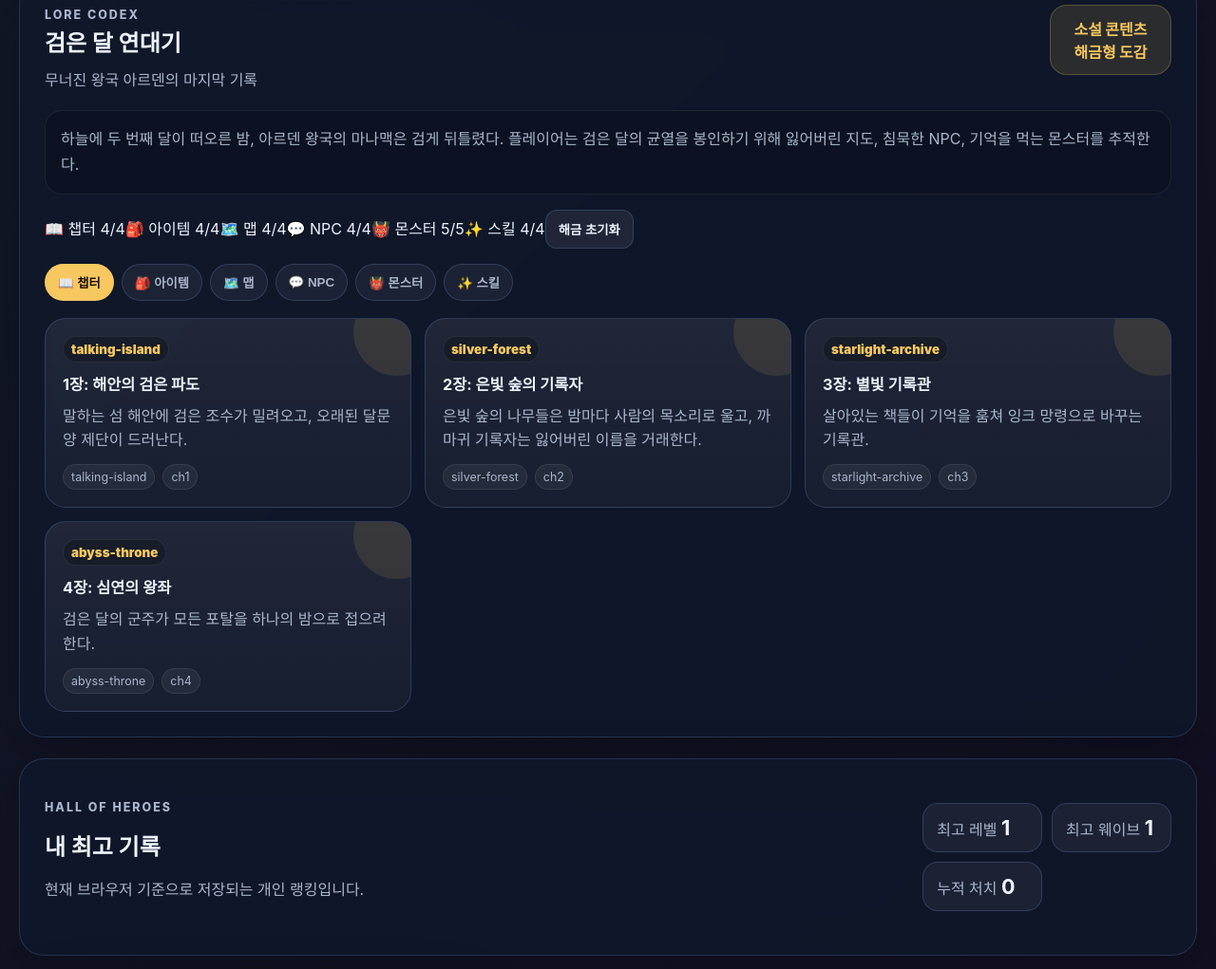
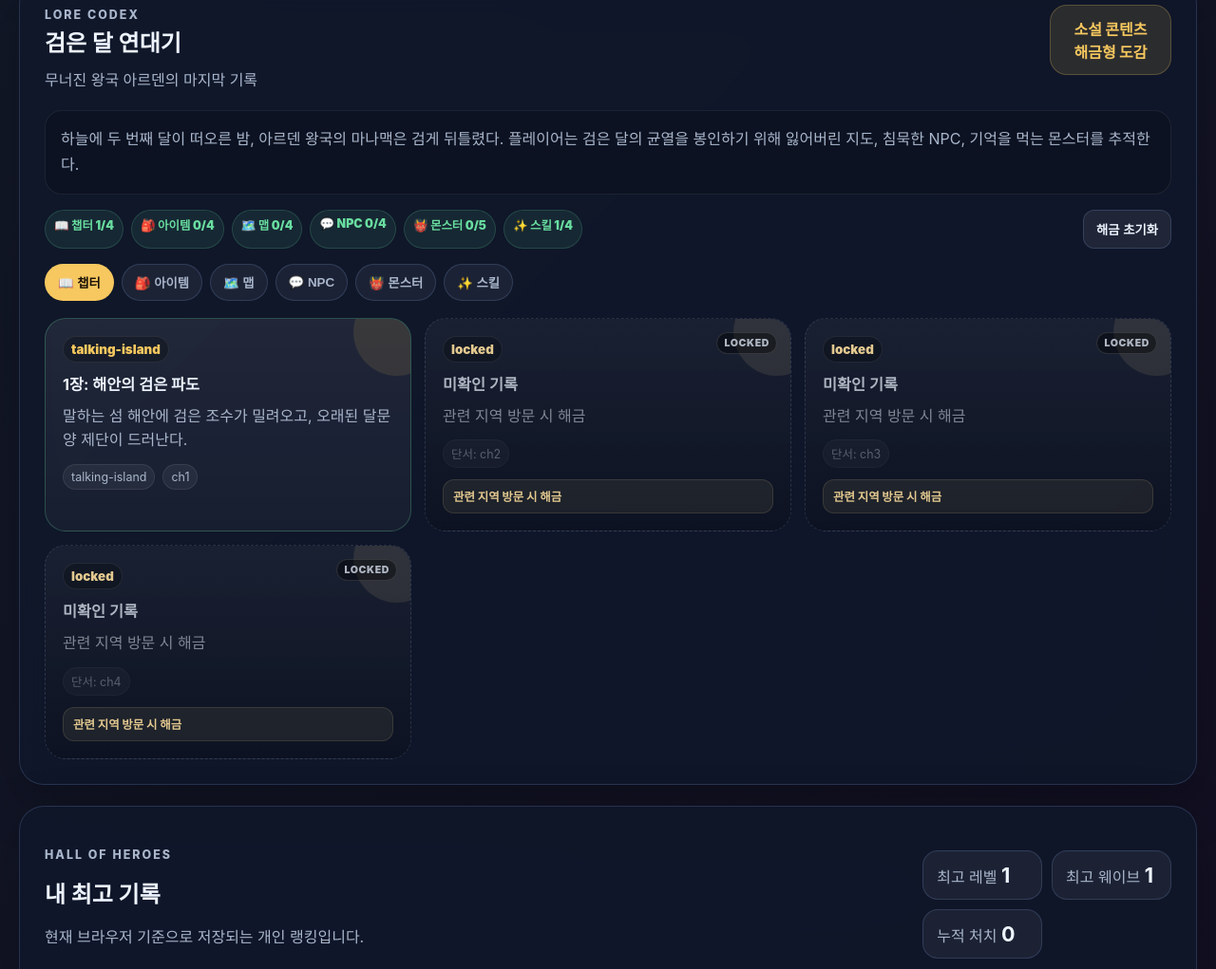
Before and after one commit to ydhappy/ydh_, a plain HTML site: page index.html in a window 1280 px wide. Shown: the part 3529-4550 px from the top of the page at 95% size. Drawn offline with Linux system fonts and the light colour scheme.

Commit message:
Load codex unlock system

```diff
--- a/index.html
+++ b/index.html
@@ -14,6 +14,7 @@
   <link rel="stylesheet" href="item-equipment.css" />
   <link rel="stylesheet" href="chapter-quests.css" />
   <link rel="stylesheet" href="lore-codex.css" />
+  <link rel="stylesheet" href="codex-unlocks.css" />
 </head>
 <body>
   <div class="site-shell">
@@ -297,6 +298,7 @@
   <script src="data/lore-content.js"></script>
   <script src="data/item-catalog.js"></script>
   <script src="data/chapter-quests.js"></script>
+  <script src="data/codex-unlocks.js"></script>
   <script src="data/maps.js"></script>
   <script src="data/entities.js"></script>
   <script src="data/animations.js"></script>
```
